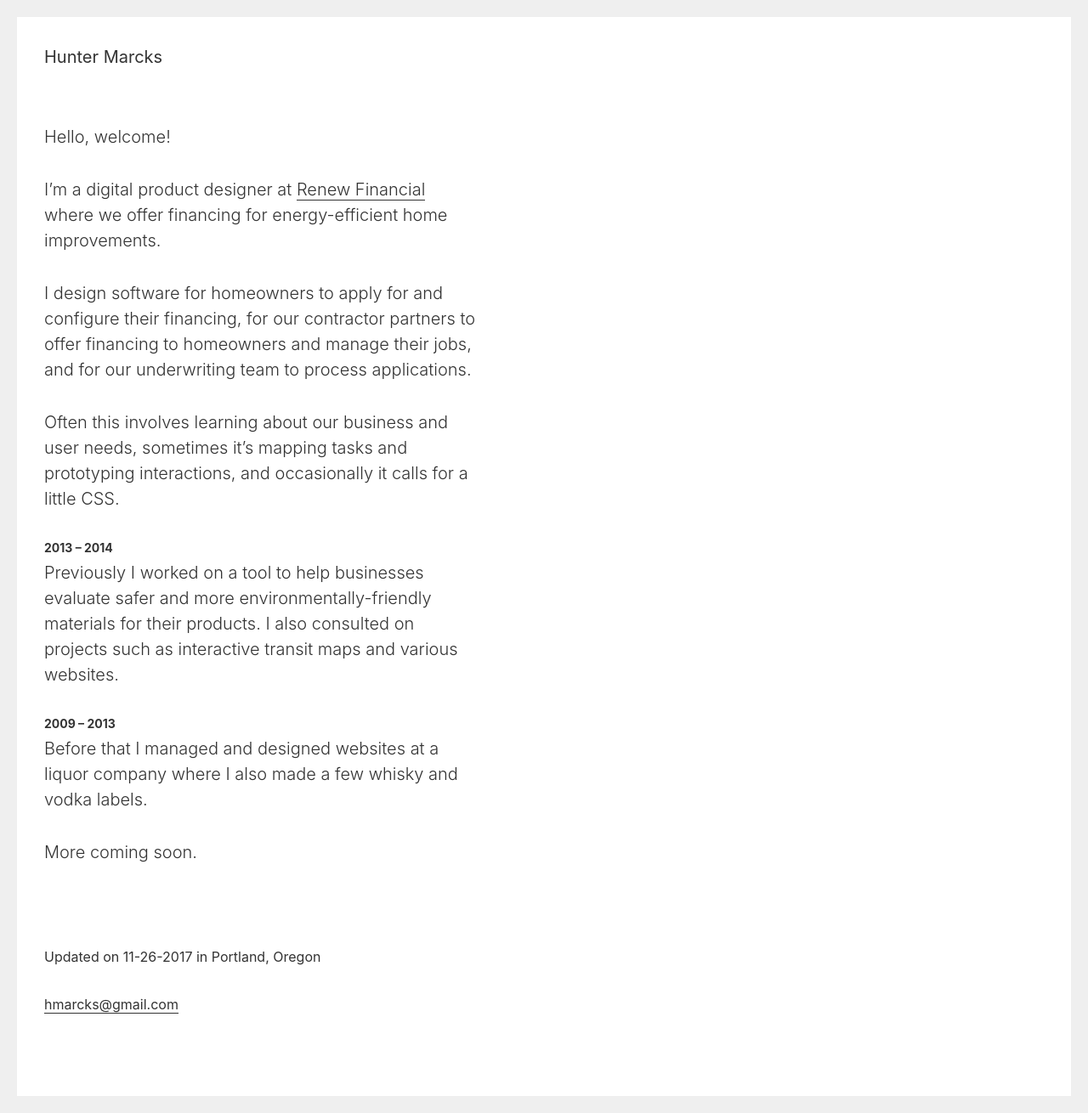
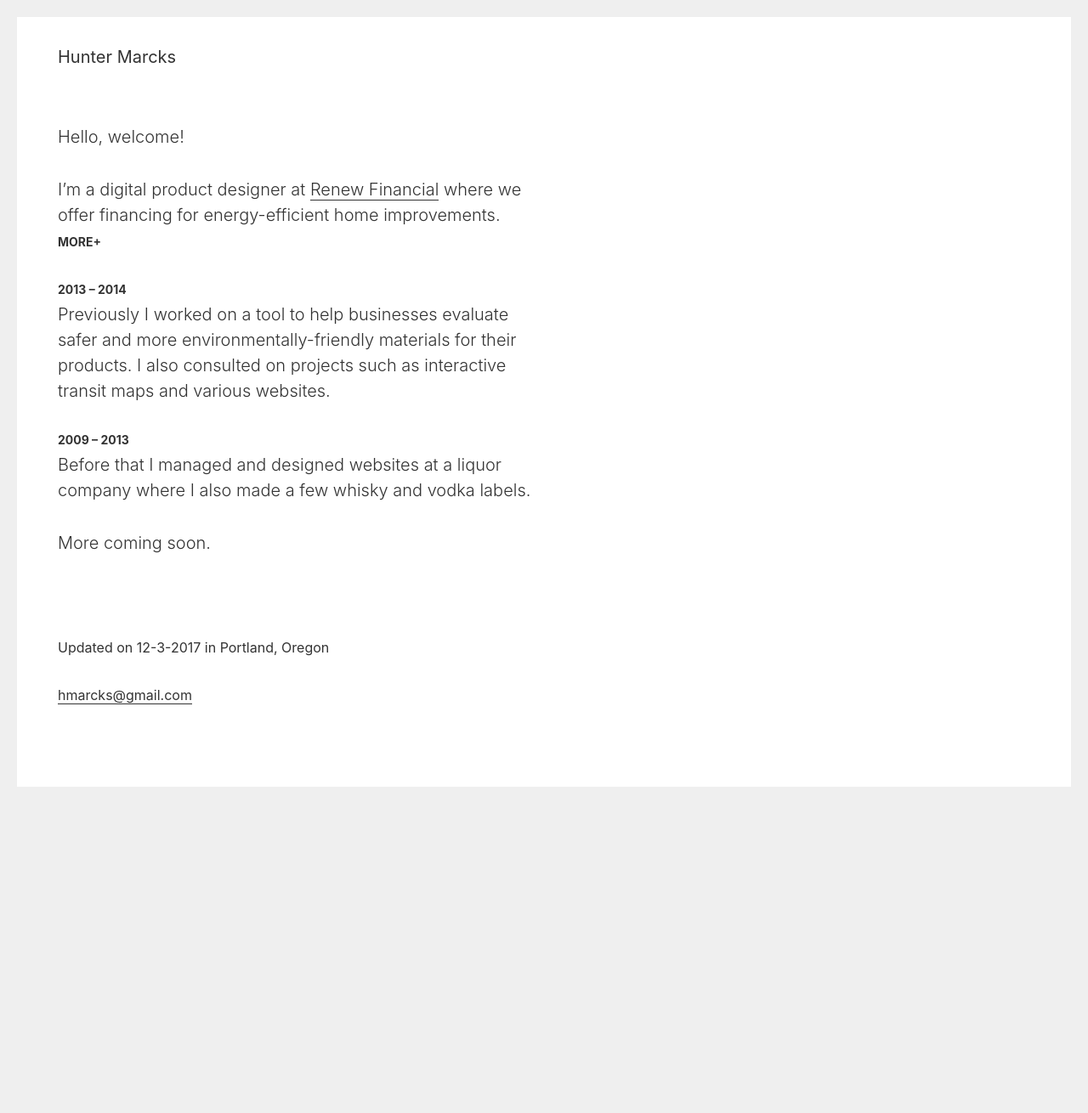
Before and after one commit to hmarcks/hmarcks.github.io, a Jekyll site: the page built from index.html, in a window 1280 px wide. Shown: the whole page at 85% size. Built offline with Jekyll 4.4.1, drawn with Linux system fonts in a browser that asks for light colours; after the commit the page ends 946 px from its top, so only the background shows below that; some of the changed lines change nothing that is shown.

Commit message:
adds expander

```diff
--- a/_layouts/default.html
+++ b/_layouts/default.html
@@ -40,8 +40,10 @@
 
       <footer class="pt4">
 
-        <p>Updated on 11-26-2017 in Portland, Oregon</p>
+        <p>Updated on 12-3-2017 in Portland, Oregon</p>
         <p><a href="mailto:hmarcks@gmail.com">hmarcks@gmail.com</a></p>
+
+        <script src="/assets/js/van11y-accessible-hide-show-aria.es6.js"></script>
 
       </footer>
 
--- a/_scss/base.scss
+++ b/_scss/base.scss
@@ -55,25 +55,19 @@ video {
   max-width: 100%;
 }
 
-.container {
-  max-width: 1200px;
-  margin: 0 auto;
-  padding: 1rem;
-}
-
 .intro-container {
-  padding: 1rem 1rem 3rem 1rem;
+  padding: 1rem 2rem 3rem 2rem;
   border: 10px solid #efefef;
   background: white;
 
   @media (min-width: 28.75rem) {
     border: 20px solid $body-background;
-    padding: 2rem 2rem 4rem 2rem;
+    padding: 2rem 3rem 4rem 3rem;
   }
 }
 
 .intro {
-  max-width: 32rem;
+  max-width: 36rem;
 }
 
 nav {
@@ -83,3 +77,55 @@ nav {
 .navigation {
   @include reset-list;
 }
+
+// Expander: https://van11y.net/accessible-hide-show
+
+.js-to_expand[aria-hidden=true],
+.js-to_expand[data-hidden=true] {
+  display: none;
+}
+
+.animated-expandmore__button {
+  background: none;
+  border: none;
+  padding: 0;
+  margin: 0;
+  font: inherit;
+  color: inherit;
+  font-size: 0.875rem;
+  font-weight: 700;
+
+  &:hover,
+  &:focus {
+    color: blue;
+    outline: 0;
+  }
+}
+.animated-expandmore__button:after,
+.animated-expandmore__button:after {
+  content : '+';
+}
+.animated-expandmore__button[aria-expanded=true]:after,
+.animated-expandmore__button[data-expanded=true]:after {
+  content : '-';
+}
+
+/* This is the opened state */
+.animated-expandmore__to_expand {
+ display: block;
+ overflow: hidden;
+ opacity: 1;
+ transition: visibility 0s ease, max-height 0.2s ease, opacity 0.2s ease ;
+ max-height: 80em;
+ /* magic number for max-height = enough height */
+ visibility: visible;
+ transition-delay: 0s;
+}
+/* This is the hidden state */
+[data-hidden=true].animated-expandmore__to_expand {
+ display: block;
+ max-height: 0;
+ opacity: 0;
+ visibility: hidden;
+ transition-delay: 1s, 0s, 0s;
+}
--- /dev/null
+++ b/assets/js/van11y-accessible-hide-show-aria.es6.js
@@ -0,0 +1,209 @@
+/*
+ * ES2015 simple and accessible hide-show system (collapsible regions), using ARIA
+ * Website: https://van11y.net/accessible-hide-show/
+ * License MIT: https://github.com/nico3333fr/van11y-accessible-hide-show-aria/blob/master/LICENSE
+ */
+(doc => {
+
+    'use strict';
+
+    const HIDESHOW_EXPAND = 'js-expandmore';
+    const HIDESHOW_BUTTON_EXPAND = 'js-expandmore-button';
+    const HIDESHOW_BUTTON_EXPAND_STYLE = 'expandmore__button';
+    const HIDESHOW_BUTTON_LABEL_ID = 'label_expand_';
+
+    const DATA_PREFIX_CLASS = 'data-hideshow-prefix-class';
+
+    //const HIDESHOW_TO_EXPAND = 'js-to_expand';
+    const HIDESHOW_TO_EXPAND_ID = 'expand_';
+    const HIDESHOW_TO_EXPAND_STYLE = 'expandmore__to_expand';
+
+    /*
+     recommended settings by a11y expert
+    */
+    const ATTR_CONTROL = 'data-controls';
+    const ATTR_EXPANDED = 'aria-expanded';
+    const ATTR_LABELLEDBY = 'data-labelledby';
+    const ATTR_HIDDEN = 'data-hidden';
+
+    const IS_OPENED_CLASS = 'is-opened';
+
+    const DISPLAY_FIRST_LOAD = 'js-first_load';
+    const DISPLAY_FIRST_LOAD_DELAY = '1500';
+
+
+    const findById = id => doc.getElementById(id);
+
+    const addClass = (el, className) => {
+        if (el.classList) {
+            el.classList.add(className); // IE 10+
+        } else {
+            el.className += ' ' + className; // IE 8+
+        }
+    }
+
+    const removeClass = (el, className) => {
+        if (el.classList) {
+            el.classList.remove(className); // IE 10+
+        } else {
+            el.className = el.className.replace(new RegExp('(^|\\b)' + className.split(' ').join('|') + '(\\b|$)', 'gi'), ' '); // IE 8+
+        }
+    }
+
+    const hasClass = (el, className) => {
+        if (el.classList) {
+            return el.classList.contains(className); // IE 10+
+        } else {
+            return new RegExp('(^| )' + className + '( |$)', 'gi').test(el.className); // IE 8+ ?
+        }
+    }
+
+    const setAttributes = (node, attrs) => {
+        Object
+            .keys(attrs)
+            .forEach((attribute) => {
+                node.setAttribute(attribute, attrs[attribute]);
+            });
+    };
+
+    const triggerEvent = (el, event_type) => {
+        if (el.fireEvent) {
+            el.fireEvent('on' + event_type);
+        } else {
+            let evObj = document.createEvent('Events');
+            evObj.initEvent(event_type, true, false);
+            el.dispatchEvent(evObj);
+        }
+    }
+
+
+    /** Find all expand inside a container
+     * @param  {Node} node Default document
+     * @return {Array}
+     */
+    const $listHideShows = ( node = doc ) => [].slice.call(node.querySelectorAll('.' + HIDESHOW_EXPAND));
+
+
+    /**
+     * Build expands for a container
+     * @param  {Node} node
+     */
+    const attach = (node) => {
+
+        $listHideShows(node)
+            .forEach((expand_node, index) => {
+
+                let iLisible = Math.random().toString(32).slice(2, 12);
+                // let prefixClassName = typeof expand_node.getAttribute(DATA_PREFIX_CLASS) !== 'undefined' ? expand_node.getAttribute(DATA_PREFIX_CLASS) + '-' : '' ; // IE11+
+                let prefixClassName = expand_node.hasAttribute(DATA_PREFIX_CLASS) === true ? expand_node.getAttribute(DATA_PREFIX_CLASS) + '-' : '';
+                let toExpand = expand_node.nextElementSibling;
+                let expandmoreText = expand_node.innerHTML;
+                let expandButton = doc.createElement("BUTTON");
+
+                // clear element before adding button to it
+                expand_node.innerHTML = '';
+
+                // create a button with all attributes
+                addClass(expandButton, prefixClassName + HIDESHOW_BUTTON_EXPAND_STYLE);
+                addClass(expandButton, HIDESHOW_BUTTON_EXPAND);
+                setAttributes(expandButton, {
+                    [ATTR_CONTROL]: HIDESHOW_TO_EXPAND_ID + iLisible,
+                    [ATTR_EXPANDED]: 'false',
+                    'id': HIDESHOW_BUTTON_LABEL_ID + iLisible,
+                    'type': 'button'
+                });
+                expandButton.innerHTML = expandmoreText;
+
+                // Button goes into node
+                expand_node.appendChild(expandButton);
+
+                // to expand attributes
+                setAttributes(toExpand, {
+                    [ATTR_LABELLEDBY]: HIDESHOW_BUTTON_LABEL_ID + iLisible,
+                    [ATTR_HIDDEN]: 'true',
+                    'id': HIDESHOW_TO_EXPAND_ID + iLisible
+                });
+
+                // add delay if DISPLAY_FIRST_LOAD
+                addClass(toExpand, prefixClassName + HIDESHOW_TO_EXPAND_STYLE);
+                if (hasClass(toExpand, DISPLAY_FIRST_LOAD) === true) {
+                    setTimeout(function() {
+                        removeClass(toExpand, DISPLAY_FIRST_LOAD);
+                    }, DISPLAY_FIRST_LOAD_DELAY);
+                }
+
+                // quick tip to open
+                if (hasClass(toExpand, IS_OPENED_CLASS) === true) {
+                    addClass(expandButton, IS_OPENED_CLASS);
+                    expandButton.setAttribute(ATTR_EXPANDED, 'true');
+
+                    removeClass(toExpand, IS_OPENED_CLASS);
+                    toExpand.removeAttribute(ATTR_HIDDEN);
+
+                }
+
+            });
+
+
+    };
+
+    /* listeners */
+        ['click', 'keydown']
+        .forEach(eventName => {
+
+            doc.body
+                .addEventListener(eventName, e => {
+                    // click on button
+                    if (hasClass(e.target, HIDESHOW_BUTTON_EXPAND) === true && eventName === 'click') {
+                        let button_tag = e.target;
+                        let destination = findById(button_tag.getAttribute(ATTR_CONTROL));
+                        let etat_button = button_tag.getAttribute(ATTR_EXPANDED);
+
+                        // if closed
+                        if (etat_button === 'false') {
+                            button_tag.setAttribute(ATTR_EXPANDED, true);
+                            addClass(button_tag, IS_OPENED_CLASS);
+                            destination.removeAttribute(ATTR_HIDDEN);
+                        } else {
+                            button_tag.setAttribute(ATTR_EXPANDED, false);
+                            removeClass(button_tag, IS_OPENED_CLASS);
+                            destination.setAttribute(ATTR_HIDDEN, true);
+                        }
+
+                    }
+                    // click on hx (fix for voiceover = click or keydown on hx => click on button.
+                    // this makes no sense, but somebody has to do the job to make it fucking work
+                    if (hasClass(e.target, HIDESHOW_EXPAND) === true) {
+                        let hx_tag = e.target;
+                        let button_in = hx_tag.querySelector('.' + HIDESHOW_BUTTON_EXPAND)
+
+                        if (hx_tag != button_in) {
+                            if (eventName === 'click') {
+                                triggerEvent(button_in, 'click');
+                                return false;
+                            }
+                            if (eventName === 'keydown' && (13 === e.keyCode || 32 === e.keyCode)) {
+                                triggerEvent(button_in, 'click');
+                                return false;
+                            }
+                        }
+
+                    }
+                }, true);
+
+
+    });
+
+
+    const onLoad = () => {
+        attach();
+        document.removeEventListener('DOMContentLoaded', onLoad);
+    }
+
+    document.addEventListener('DOMContentLoaded', onLoad);
+
+    window.van11yAccessibleHideShowAria = attach;
+
+
+
+})(document);
--- a/index.html
+++ b/index.html
@@ -2,14 +2,21 @@
 layout: default
 title: Hunter Marcks
 ---
-<div class="intro f4 fw3">
+<div class="intro f4-ns fw3">
   <p>Hello, welcome!</p>
-  <p>I’m a digital product designer at <a href="https://renewfinancial.com">Renew Financial</a> where we offer financing for energy-efficient home improvements.</p>
-  <p>I design software for homeowners to apply for and configure their financing, for our contractor partners to offer financing to homeowners and manage their jobs, and for our underwriting team to process applications.
-  <p>Often this involves learning about our business and user needs, sometimes it’s mapping tasks and prototyping interactions, and occasionally it calls for a little CSS.</p>
+  <p class="mb0">I’m a digital product designer at <a href="https://renewfinancial.com">Renew Financial</a> where we offer financing for energy-efficient home improvements.</p>
+  <div class="mb4">
+    <span class="js-expandmore" data-hideshow-prefix-class="animated">MORE</span>
+    <div class="js-to_expand">
+      <p>I design software to help our contractor partners offer homeowners financing and manage their jobs, to help homeowners apply for financing, and to help our underwriting team process applications.</p>
+      <p>Often this involves learning about our business and user needs, sometimes it’s mapping tasks and prototyping interactions, and occasionally it calls for some CSS.</p>
+    </div>
+  </div>
   <h3 class="f6 fw7 mb1">2013 – 2014</h3>
   <p>Previously I worked on a tool to help businesses evaluate safer and more environmentally-friendly materials for their products. I also consulted on projects such as interactive transit maps and various websites.</p>
   <h3 class="f6 fw7 mb1">2009 – 2013</h3>
   <p>Before that I managed and designed websites at a liquor company where I also made a few whisky and vodka labels.</p>
   <p class="mb5"><!-- <img class="hourglass-img  animated" src="/assets/images/hourglass.svg" alt="hourglass"/>  -->More coming soon.</p>
+<!--   <span class="js-expandmore" data-hideshow-prefix-class="animated">More</span>
+  <p class="js-to_expand">PEEKABOO!</p> -->
 </div>
```
